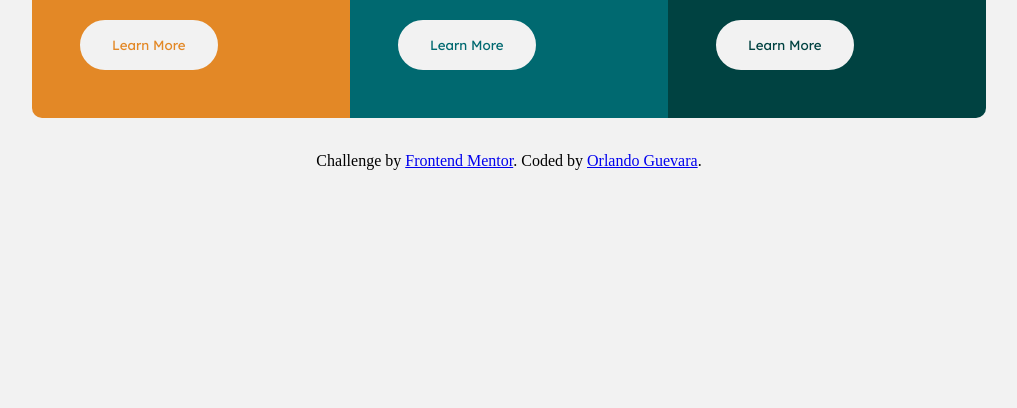
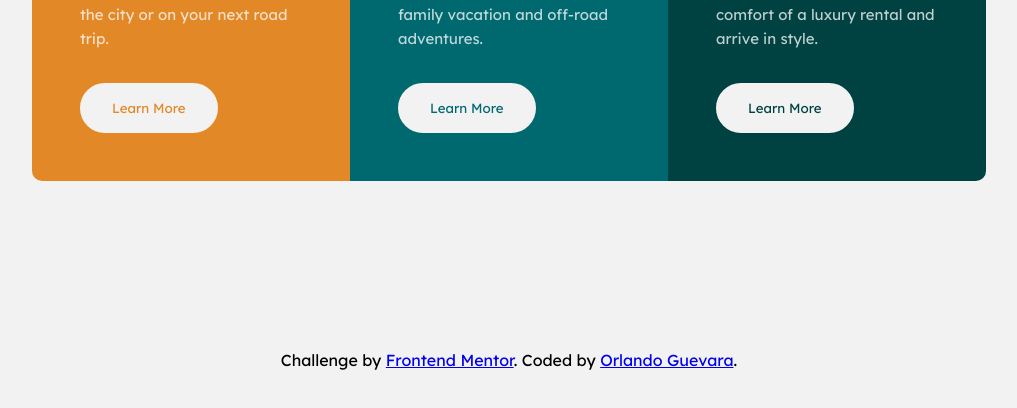
Before and after one commit to tomato-frontend-challenges/3-column-preview-card-component, a plain HTML site: page index.html in a window 1280 px wide. Shown: the part 348-756 px from the top of the page, without its empty margins (131-1148 px from the left). Drawn offline with Linux system fonts and the light colour scheme.

```diff
--- a/globals.css
+++ b/globals.css
@@ -9,16 +9,11 @@
 }
 
 html {
-  min-height: 100%;
+  height: 100%;
   width: 100%;
 }
 
-.main {
-  height: 100%;
-  width: 100%;
-  background-color: var(--color-very-light-gray);
+.attribution {
+  margin: 20px;
+  font-family: var(--font-lexend-deca);
 }
-
-.attribution {
-  margin: 10px;
-}
--- a/styles/cards.css
+++ b/styles/cards.css
@@ -1,6 +1,6 @@
 .cards {
-  height: 100%;
   margin: 24px;
+  height: auto;
 
   display: flex;
   flex-direction: column;
--- a/styles/main.css
+++ b/styles/main.css
@@ -3,4 +3,8 @@
   flex-direction: column;
   justify-content: space-around;
   align-items: center;
+
+  min-height: 100%;
+  width: 100%;
+  background-color: var(--color-very-light-gray)
 }
```
Also changed, not shown: 2 other files.
